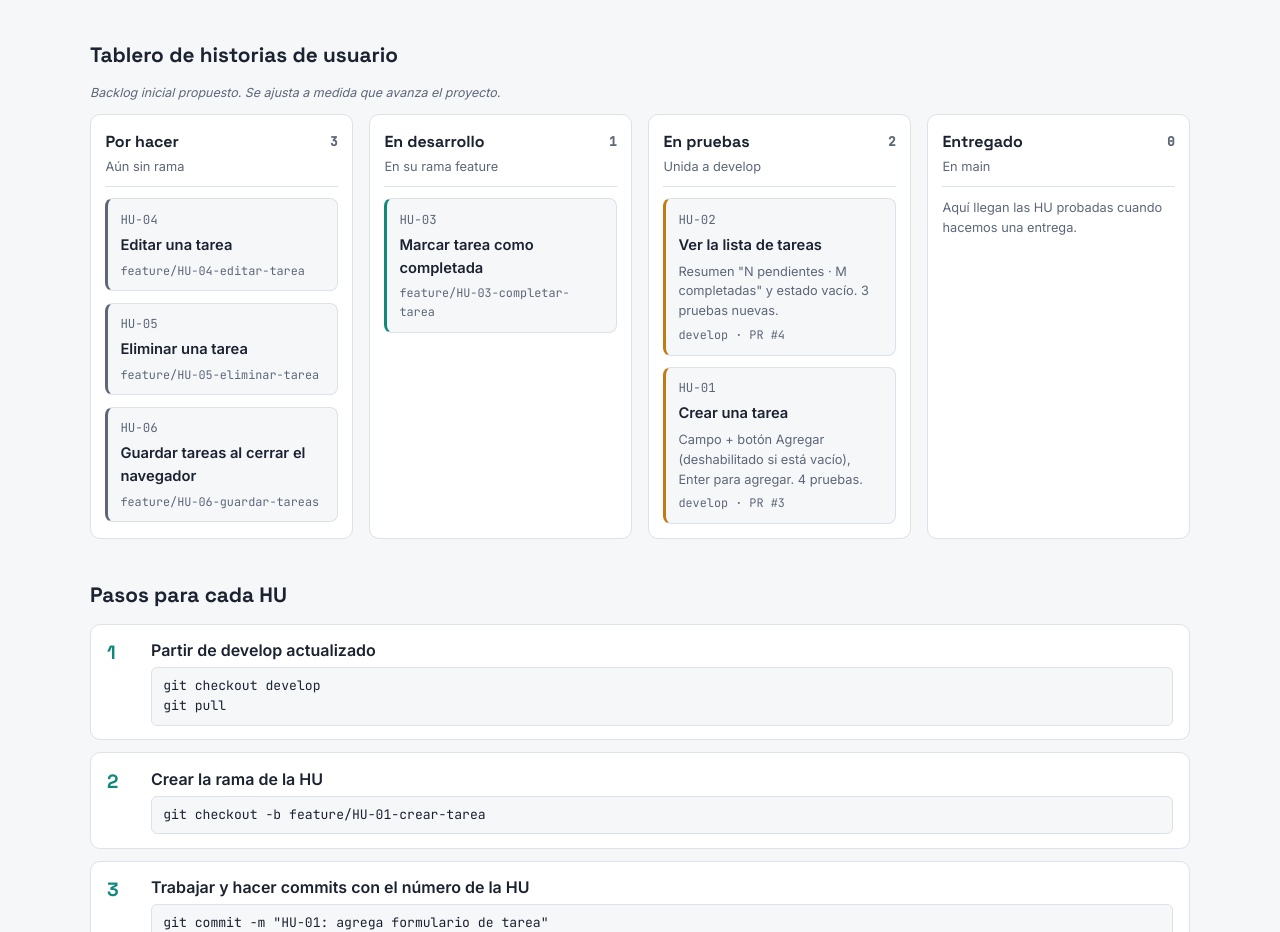
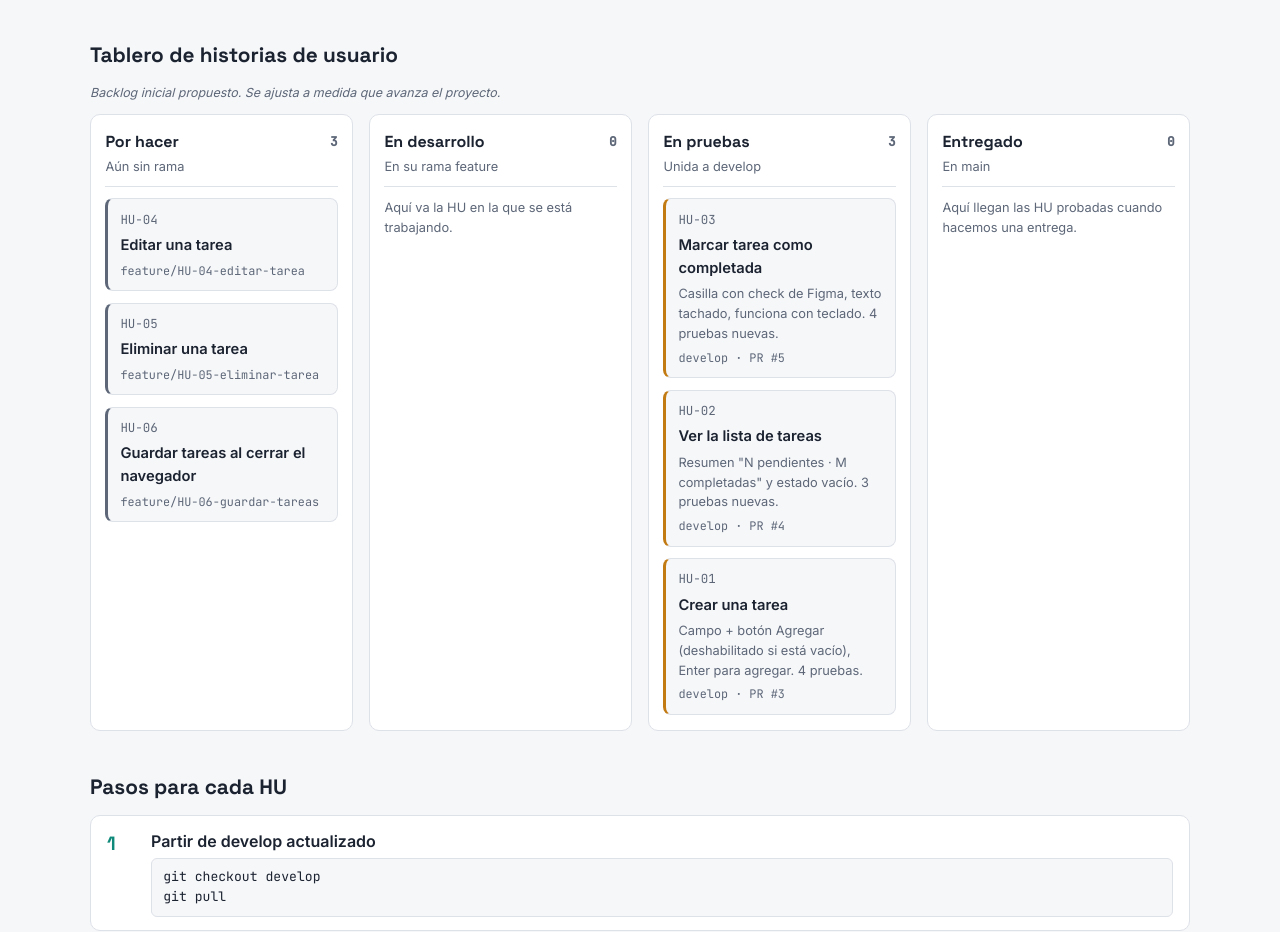
Before and after one commit to Kevin-Stiven-Lopez-Amaya404/docs-lista-tareas, a plain HTML site: page index.html in a window 1280 px wide. Shown: the part 847-1779 px from the top of the page. Drawn offline with Linux system fonts and the light colour scheme.

Commit message:
HU-03: pasa a En pruebas con resumen de implementación
Co-Authored-By: Claude Opus 5.5 <noreply@anthropic.com>

```diff
--- a/index.html
+++ b/index.html
@@ -145,11 +145,12 @@ a.card:hover, a.card:focus-visible { border-color: var(--feature); outline: none
         <a class="card" href="https://github.com/Kevin-Stiven-Lopez-Amaya404/docs-lista-tareas/blob/develop/hu/HU-06-guardar-tareas.md"><span class="id">HU-06</span><span class="name">Guardar tareas al cerrar el navegador</span><span class="br">feature/HU-06-guardar-tareas</span></a>
       </div>
       <div class="col">
-        <div class="col-head"><h3>En desarrollo <span class="count">1</span></h3><span class="where">En su rama feature</span></div>
-        <a class="card c-feature" href="https://github.com/Kevin-Stiven-Lopez-Amaya404/docs-lista-tareas/blob/develop/hu/HU-03-completar-tarea.md"><span class="id">HU-03</span><span class="name">Marcar tarea como completada</span><span class="br">feature/HU-03-completar-tarea</span></a>
+        <div class="col-head"><h3>En desarrollo <span class="count">0</span></h3><span class="where">En su rama feature</span></div>
+        <p class="where">Aquí va la HU en la que se está trabajando.</p>
       </div>
       <div class="col">
-        <div class="col-head"><h3>En pruebas <span class="count">2</span></h3><span class="where">Unida a develop</span></div>
+        <div class="col-head"><h3>En pruebas <span class="count">3</span></h3><span class="where">Unida a develop</span></div>
+        <a class="card c-develop" href="https://github.com/Kevin-Stiven-Lopez-Amaya404/docs-lista-tareas/blob/develop/hu/HU-03-completar-tarea.md"><span class="id">HU-03</span><span class="name">Marcar tarea como completada</span><span class="resumen">Casilla con check de Figma, texto tachado, funciona con teclado. 4 pruebas nuevas.</span><span class="br">develop · PR #5</span></a>
         <a class="card c-develop" href="https://github.com/Kevin-Stiven-Lopez-Amaya404/docs-lista-tareas/blob/develop/hu/HU-02-ver-lista.md"><span class="id">HU-02</span><span class="name">Ver la lista de tareas</span><span class="resumen">Resumen "N pendientes · M completadas" y estado vacío. 3 pruebas nuevas.</span><span class="br">develop · PR #4</span></a>
         <a class="card c-develop" href="https://github.com/Kevin-Stiven-Lopez-Amaya404/docs-lista-tareas/blob/develop/hu/HU-01-crear-tarea.md"><span class="id">HU-01</span><span class="name">Crear una tarea</span><span class="resumen">Campo + botón Agregar (deshabilitado si está vacío), Enter para agregar. 4 pruebas.</span><span class="br">develop · PR #3</span></a>
       </div>
```
Also changed, not shown: 1 other file.
